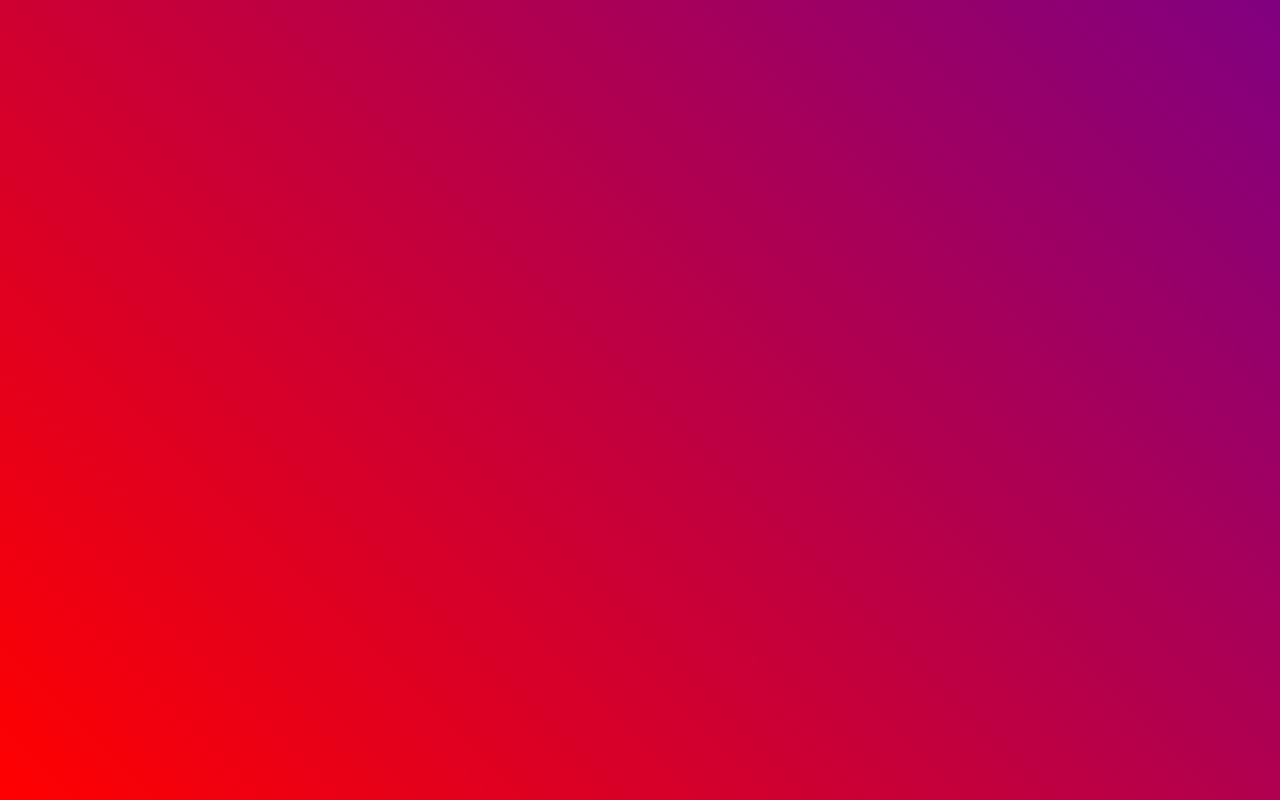
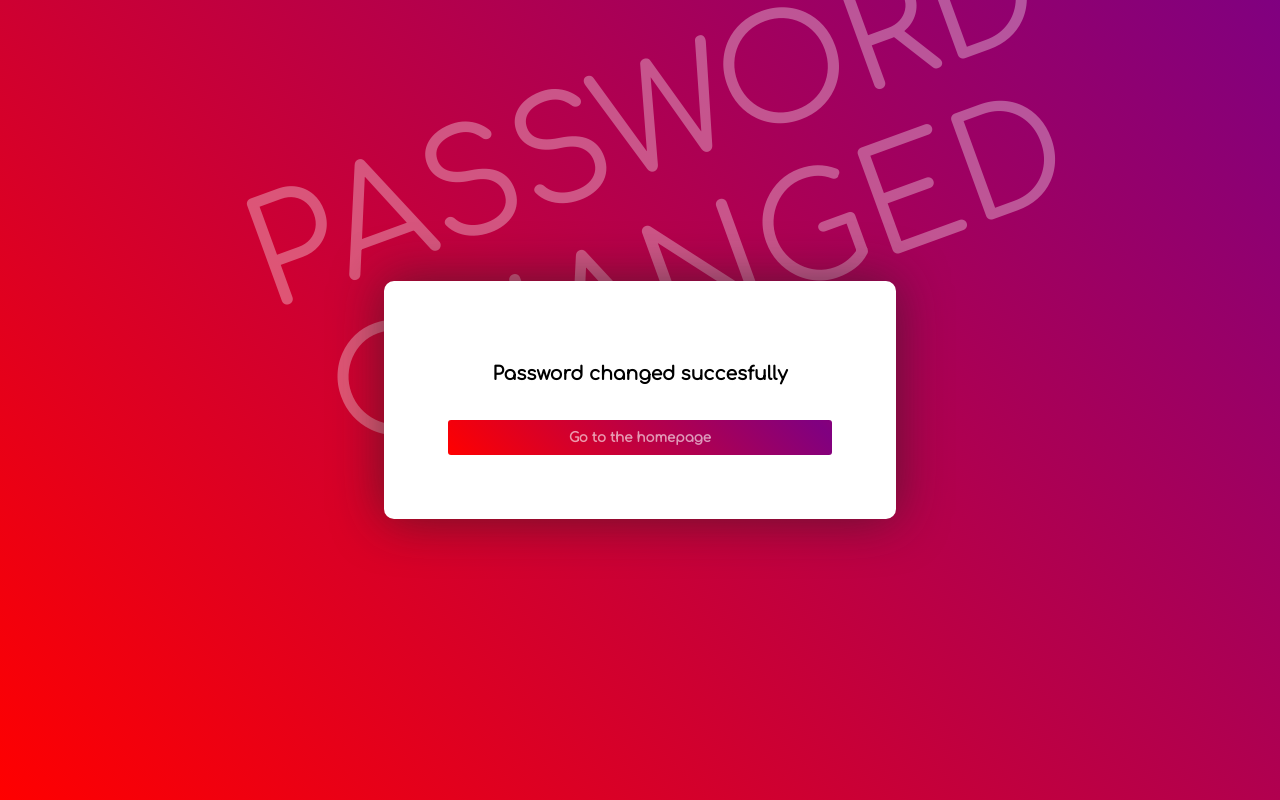
Before and after one commit to roysmanfo/Dynamic, a Django app: page /password_change/done/ in a window 1280 px wide. Run offline with Django 4.2, Linux system fonts and the light colour scheme; the visitor is signed in with stand-in values (Sample User, id 1).

Commit message:
[Mod] Completed pw chance success message

```diff
--- a/src/forms/templates/registration/password_change_done.html
+++ b/src/forms/templates/registration/password_change_done.html
@@ -4,3 +4,31 @@
 {% block title %}
     <title>Password changed • Dynamic</title>
 {% endblock %}
+
+{% block style %}
+    <style>
+        a, button{width: 100%;}
+        div{
+            background: #fff;
+            padding: 2rem;
+            border-radius: 10px;
+            min-width: 30vw;
+            width: max-content;
+            max-width: 70vw;
+        }
+    </style>
+{% endblock %}
+
+{% block bodytag %}
+<body class="form-container">
+{% endblock %}
+
+{% block divclass %}style="box-shadow: 0 0 50px #2229;"{% endblock %}
+
+{% block content %}
+<h1>Password changed</h1>
+    <div>
+        <h3 style="text-align: center;">Password changed succesfully</h3><br>
+        <a href="/"><button>Go to the homepage</button></a>
+    </div>
+{% endblock %}
```
